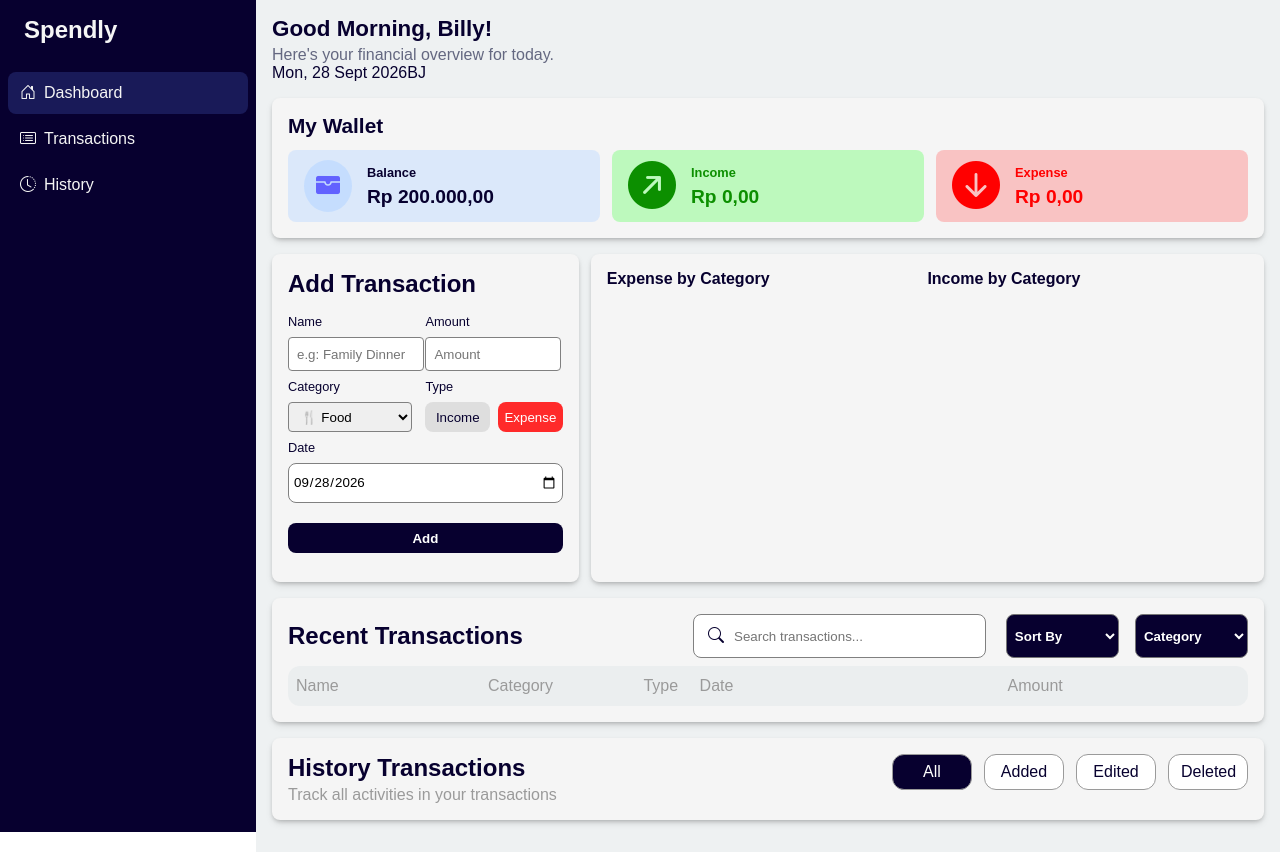
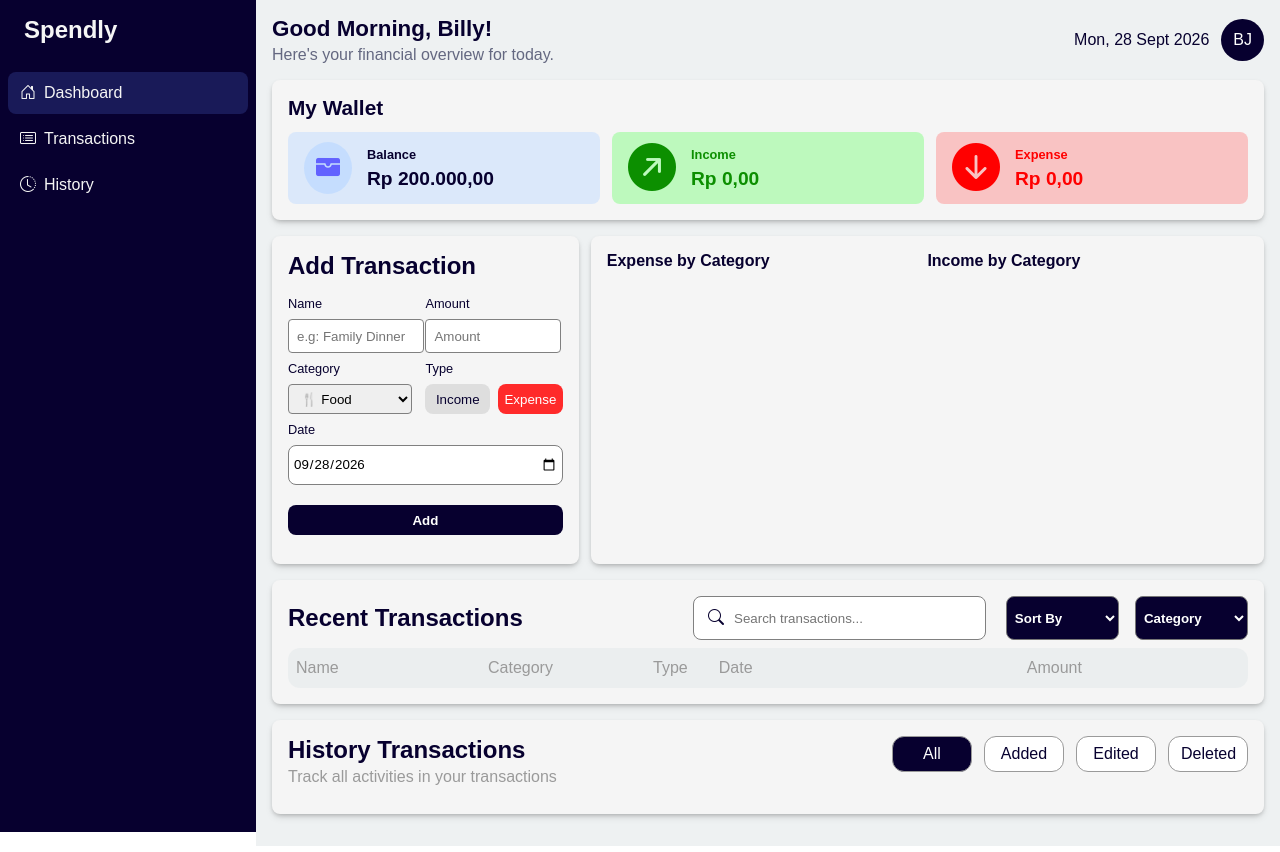
Before and after one commit to billyjour/expense-tracker-react, a React (Vite) app: page / in a window 1280 px wide. Built offline with nearby package versions, Linux system fonts and the light colour scheme; a web font is replaced by a local one.

Commit message:
update styles

```diff
--- a/src/index.css
+++ b/src/index.css
@@ -41,6 +41,7 @@
     border-radius: 8px;
     margin: 4px 8px;
     padding: 12px;
+    transition: all 0.2s ease;
 }
 
 .side-nav li a.active { background-color: rgba(27, 28, 91, 0.95); }
@@ -70,6 +71,26 @@ header p { color: rgb(100, 104, 129); }
 
 header {
     margin-bottom: 16px;
+    display: flex;
+    flex-direction: row;
+    justify-content: space-between;
+}
+
+header .right-header {
+    display: flex;
+    flex-direction: row;
+    justify-content: center;
+    align-items: center;
+    gap: 12px;
+}
+
+header .right-header .prof-pict {
+
+
+    color: white;
+    background-color:rgb(7, 0, 47);
+    border-radius: 50%;
+    padding: 12px;
 }
 
 .finance-container {
@@ -489,7 +510,7 @@ header {
 
 .transaction-name { width: 20%; }
 .transaction-type {
-    width: 6%;
+    width: 8%;
     text-align: center;
 }
 
@@ -552,6 +573,7 @@ header {
     flex-direction: column;
     justify-content: center;
     align-items: center;
+    z-index: 99;
 }
 
 .modal-pop-up {
@@ -689,11 +711,24 @@ header {
 }
 
 .history-list-container .transaction-scroll {
-    overflow-y: auto;
-    scrollbar-width: none;
     display: flex;
     flex-direction: column;
+    position: relative;
+    z-index: 1;
+    gap: 12px;
+    margin-top: 6px;
+    padding-top: 6px;
 }
+
+/* .history-list-container .transaction-scroll::after {
+    content: "";
+    position: absolute;
+    left: 20px;
+    top: 0;
+    bottom: 32px;
+    width: 2px;
+    background-color: red;
+} */
 
 .history-list-container .history-card {
     display: flex;
@@ -703,12 +738,32 @@ header {
     width: 100%;
     font-size: 1.1em;
     transition: transform 0.2s ease;
+    position: relative;
+}
 
+.history-list-container .history-card::after {
+    content: "";
+    position: absolute;
+    left: 27px;
+    top: 60px;
+    bottom: 0;
+    width: 1px;
+    filter: blur(1px);
+    background-color: rgba(199, 202, 203, 0.719);
+
+}
+
+.history-list-container .history-card:last-child::after {
+    display: none;
+}
+
+.history-list-container .history-card:hover {
+    transform: translateY(-2px);
 }
 
 .history-list-container .history-card .history-desc {
     border-bottom: 1px solid rgba(231, 236, 237, 0.719);
-    margin: 12px 12px 0 12px;
+    margin: 0 12px;
     flex: 1;
     min-width: 0;
     display: flex;
@@ -747,16 +802,34 @@ header {
 .history-list-container .history-card .history-desc .history-upper-desc .history-left-desc .first,
 .history-list-container .history-card .history-desc .history-upper-desc .history-left-desc .transaction-name-desc { font-weight: bold;}
 
-.history-list-container .history-card .bi {
+.history-list-container .history-card .bi.mode-icon {
     display: inline-flex;
     align-items: center;
     justify-content: center;
     border: none;
     border-radius: 50%;
     padding: 8px;
-    margin: 12px 4px;
+    width: 32px;
+    height: 32px;
+    margin: 0 4px;
     font-size: 1em;
+    position: relative;
+    z-index: 3;
 }
+
+/* .history-list-container .history-card .bi.mode-icon::after {
+    content: "";
+    position: absolute;
+
+    left: 50%;
+    top: 100%;
+    transform: translateX(-50%);
+
+    width: 2px;
+    height: 100%;
+
+    background-color: red;
+} */
 
 .history-list-container .history-card .bi.bi-plus-lg {
     background-color: rgb(216, 255, 208);
@@ -787,21 +860,38 @@ header {
     border-radius: 8px;
 }
 
-.history-list-container .history-card .history-desc .history-lower-desc.not-edited .added-transaction,
-.history-list-container .history-card .history-desc .history-lower-desc.not-edited .income-transaction {
+.added-transaction,
+.income-transaction {
     background-color: rgb(155, 255, 135);
     color: rgb(18, 108, 0);
 }
 
-.history-list-container .history-card .history-desc .history-lower-desc.not-edited .deleted-transaction,
-.history-list-container .history-card .history-desc .history-lower-desc.not-edited .expense-transaction {
+.deleted-transaction,
+.expense-transaction {
     background-color: rgb(255, 180, 180);
     color: rgb(108, 0, 0);
 }
 
-.history-list-container .history-card .history-desc .history-lower-desc.not-edited .category-transaction {
+.name-transaction {
+    background-color: rgb(167, 251, 255);
+    color: rgb(22, 130, 254);
+}
+
+.amount-transaction {
+    background-color: rgb(255, 251, 199);
+    color: rgb(150, 161, 0);
+
+}
+
+.category-transaction,
+.date-transaction {
     background-color: rgb(211, 225, 255);
     color: rgb(7, 135, 255);
+}
+
+.diff {
+    background-color: rgb(237, 216, 255);
+    color: rgb(104, 59, 255);
 }
 
 .history-list-container .history-card .history-desc .history-lower-desc.edited {
@@ -872,6 +962,7 @@ header {
     align-items: center;
     width: 80%;
     height: 32px;
+    margin-top: 4px;
     color: rgb(100, 100, 100);
 }
 
@@ -882,9 +973,16 @@ header {
     width: 50%;
 }
 
+.key-value .value {
+    border: none;
+    padding: 2px 8px;
+    border-radius: 8px;
+}
+
 .key-value .key .bi {
     display: flex;
     align-items: center;
     justify-content: center;
     width: 20px;
+    margin: 0px 4px;
 }
```
